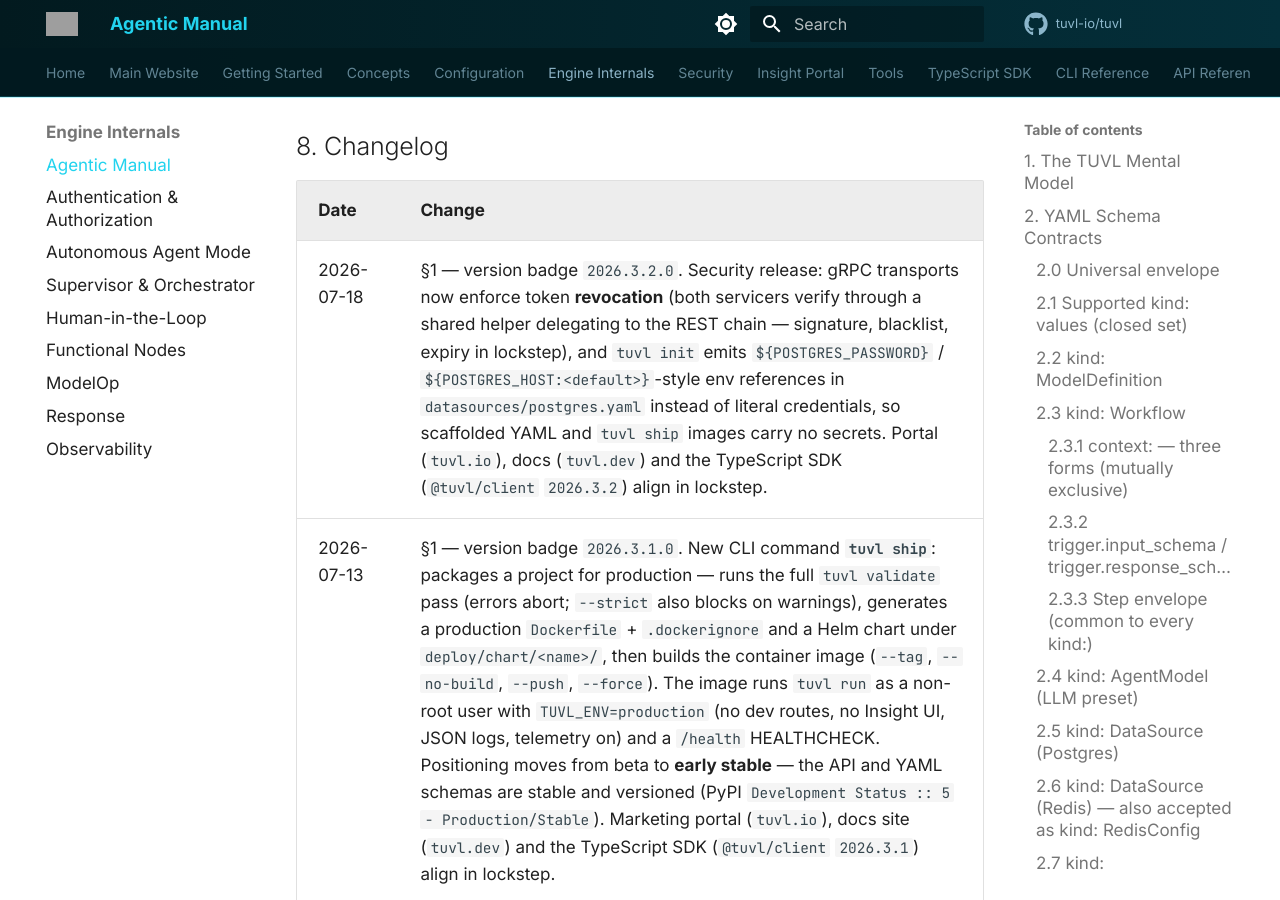
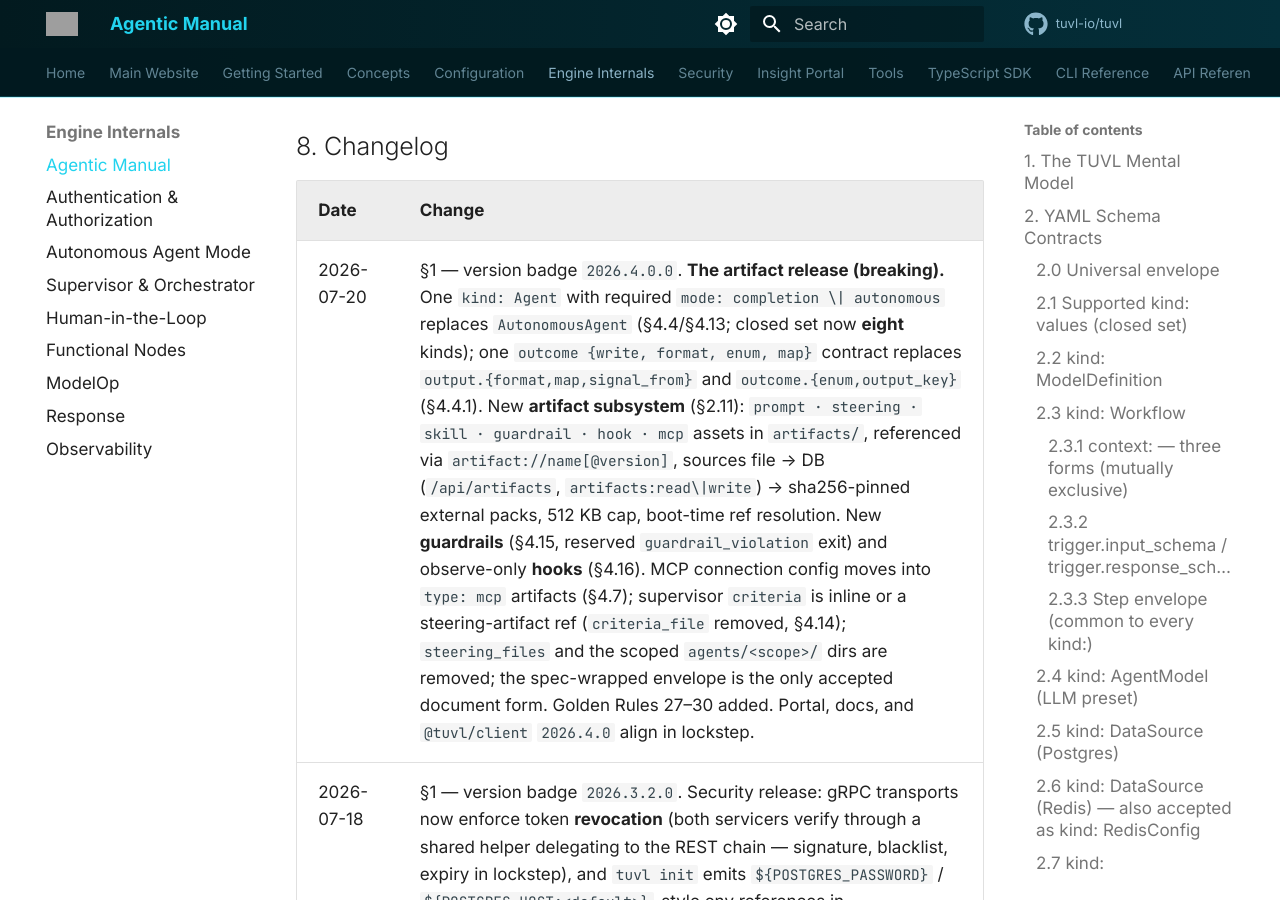
Before and after one commit to tuvl-io/docs, an MkDocs documentation site: the page built from docs/internals/tuvl-agentic-manual.md, in a window 1280 px wide and 900 px high, scrolled down 43063 px. Built offline with MkDocs 1.6.1 and Material for MkDocs 9.7.7, drawn with Linux system fonts in a browser that asks for light colours; comment, search, counter and statistics services are not loaded; the version menu is left out; grey boxes are pictures that could not be loaded.

Commit message:
chore(release): 2026.4.0.0 — version, install floor, re-synced internals

````diff
--- a/docs/internals/tuvl-agentic-manual.md
+++ b/docs/internals/tuvl-agentic-manual.md
@@ -11,7 +11,7 @@
 
 TUVL is a **stateless ASGI router** that loads declarative YAML configurations at startup and mounts them as live FastAPI routes.
 
-> **Current version:** `2026.3.2.0`
+> **Current version:** `2026.4.0.0`
 > Run `tuvl --version` (alias `-v`) to confirm the active version at any time.
 
 ```mermaid
@@ -1512,6 +1512,7 @@ Business requirement
 
 | Date | Change |
 |---|---|
+| 2026-07-20 | §1 — version badge `2026.4.0.0`. **The artifact release (breaking).** One `kind: Agent` with required `mode: completion \| autonomous` replaces `AutonomousAgent` (§4.4/§4.13; closed set now **eight** kinds); one `outcome {write, format, enum, map}` contract replaces `output.{format,map,signal_from}` and `outcome.{enum,output_key}` (§4.4.1). New **artifact subsystem** (§2.11): `prompt · steering · skill · guardrail · hook · mcp` assets in `artifacts/`, referenced via `artifact://name[@version]`, sources file → DB (`/api/artifacts`, `artifacts:read\|write`) → sha256-pinned external packs, 512 KB cap, boot-time ref resolution. New **guardrails** (§4.15, reserved `guardrail_violation` exit) and observe-only **hooks** (§4.16). MCP connection config moves into `type: mcp` artifacts (§4.7); supervisor `criteria` is inline or a steering-artifact ref (`criteria_file` removed, §4.14); `steering_files` and the scoped `agents/<scope>/` dirs are removed; the spec-wrapped envelope is the only accepted document form. Golden Rules 27–30 added. Portal, docs, and `@tuvl/client` `2026.4.0` align in lockstep. |
 | 2026-07-18 | §1 — version badge `2026.3.2.0`. Security release: gRPC transports now enforce token **revocation** (both servicers verify through a shared helper delegating to the REST chain — signature, blacklist, expiry in lockstep), and `tuvl init` emits `${POSTGRES_PASSWORD}` / `${POSTGRES_HOST:<default>}`-style env references in `datasources/postgres.yaml` instead of literal credentials, so scaffolded YAML and `tuvl ship` images carry no secrets. Portal (`tuvl.io`), docs (`tuvl.dev`) and the TypeScript SDK (`@tuvl/client` `2026.3.2`) align in lockstep. |
 | 2026-07-13 | §1 — version badge `2026.3.1.0`. New CLI command **`tuvl ship`**: packages a project for production — runs the full `tuvl validate` pass (errors abort; `--strict` also blocks on warnings), generates a production `Dockerfile` + `.dockerignore` and a Helm chart under `deploy/chart/<name>/`, then builds the container image (`--tag`, `--no-build`, `--push`, `--force`). The image runs `tuvl run` as a non-root user with `TUVL_ENV=production` (no dev routes, no Insight UI, JSON logs, telemetry on) and a `/health` HEALTHCHECK. Positioning moves from beta to **early stable** — the API and YAML schemas are stable and versioned (PyPI `Development Status :: 5 - Production/Stable`). Marketing portal (`tuvl.io`), docs site (`tuvl.dev`) and the TypeScript SDK (`@tuvl/client` `2026.3.1`) align in lockstep. |
 | 2026-07-05 | §1 — patch `2026.2.6.1`, the first real-world shakedown release (every fix found by building the public examples). HITL resume now honours the dict context form (`context: {models: [{name, version}]}`) and restores the version-pin map — previously resume built an empty allowlist and every repository call after it raised `PermissionError` (§4.10). ModelOp `create`/`update` coerce ISO-string payload values to date/datetime/UUID/Decimal column types (§4.8), response envelopes and HITL snapshots serialize those types instead of crashing, `tuvl test` loads project configs + custom nodes before running, and client-facing error text strips SQL statements/parameters. Embedding calls pass the declared `dimensions` to the provider (Matryoshka truncation). |
--- a/pyproject.toml
+++ b/pyproject.toml
@@ -1,6 +1,6 @@
 [project]
 name = "tuvl-docs"
-version = "2026.3.2.0"
+version = "2026.4.0.0"
 description = "tuvl documentation"
 requires-python = ">=3.12"
 dependencies = [
````
Also changed, not shown: docs/examples/example-projects.md (+1 -1 lines), docs/index.md (+1 -1 lines), 1 other file.
